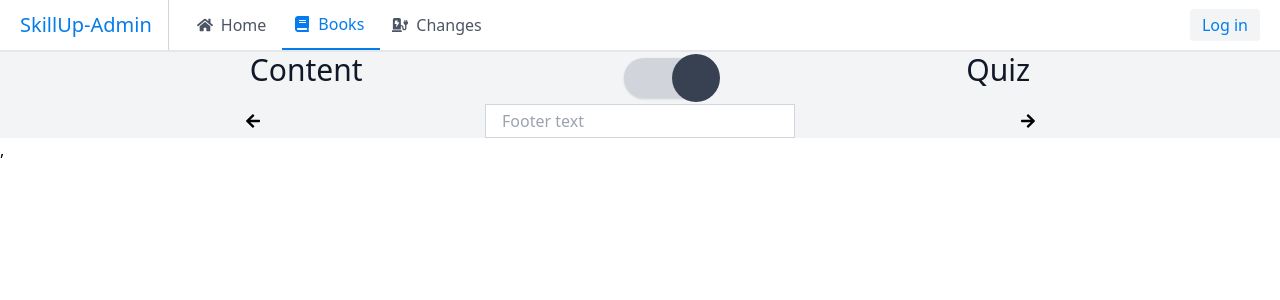
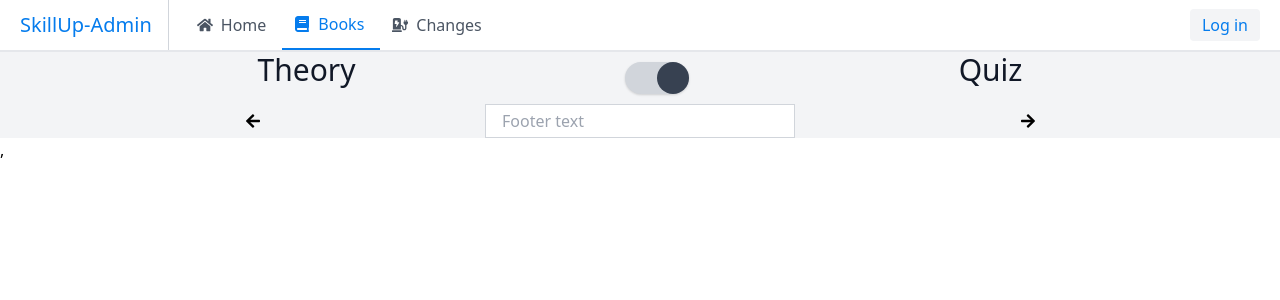
Before and after one commit to OSC-2020/skill-up-backend, a React (Create React App) app in the folder skillup-admin/: page /books/chapter-detail/1 in a window 1280 px wide. Both pictures are taken after a click on the button "Add content". Shown: the top 300 px of the page. Built offline with nearby package versions, Linux system fonts and the light colour scheme; no server answers.

Commit message:
Toggle switch size configuration.

```diff
--- a/skillup-admin/src/components/books/chapter-detail/PageTypeSelector.component.tsx
+++ b/skillup-admin/src/components/books/chapter-detail/PageTypeSelector.component.tsx
@@ -7,8 +7,8 @@ interface Props {
 export const PageTypeSelector = (props: Props) => {
     return (
         <main className="flex justify-evenly items-center">
-            <h2 className="sm:text-3xl text-2xl font-medium title-font mb-4 text-gray-900 pr-8">Content</h2>
-            <ToggleSwitch onSwitchCallback={(val) => console.log(val)} initialVal={false} />
+            <h2 className="sm:text-3xl text-2xl font-medium title-font mb-4 text-gray-900 pr-8">Theory</h2>
+            <ToggleSwitch onSwitchCallback={(val) => console.log(val)} initialVal={false} size="md"/>
             <h2 className="sm:text-3xl text-2xl font-medium title-font mb-4 text-gray-900 pl-8">Quiz</h2>
         </main>
     )
--- a/skillup-admin/src/components/shared/ToggleSwitch.component.tsx
+++ b/skillup-admin/src/components/shared/ToggleSwitch.component.tsx
@@ -4,13 +4,26 @@ interface Props {
     valueSetColor?: string;
     valueUnSetColor?: string;
     bgColor?: string;
+    size?: 'lg' | 'md' | 'sm';
     onSwitchCallback: (isOn: boolean) => void;
     initialVal: boolean;
+
 }
 
 export const ToggleSwitch = (props: Props) => {
     const [isSet, setIsSet] = useState(props.initialVal || false);
-
+    const size = props.size || 'md';
+    let btnWidth = 16, circleWidth = 8;
+    switch (size) {
+        case 'lg':
+            btnWidth = 20;
+            circleWidth = 10;
+            break;
+        case 'sm':
+            btnWidth = 12;
+            circleWidth = 6;
+            break;
+    }
     function toggleTheme() {
         setIsSet(!isSet);
     }
@@ -19,13 +32,13 @@ export const ToggleSwitch = (props: Props) => {
         props.onSwitchCallback(isSet);
     }, [isSet, props])
 
-    let toggleCircleCss = `w-12 h-12 relative rounded-full transition duration-500 transform p-1 text-white`;
+    let toggleCircleCss = `w-${circleWidth} h-${circleWidth} relative rounded-full transition duration-500 transform p-1 text-white`;
     if (isSet) {
-        toggleCircleCss = `${toggleCircleCss} ${props.valueSetColor || "bg-green-400"} -translate-x-2`;
+        toggleCircleCss = `${toggleCircleCss} ${props.valueSetColor || "bg-green-400"}`;
     } else {
         toggleCircleCss = `${toggleCircleCss} ${props.valueSetColor || "bg-gray-700"} translate-x-full`;
     }
-    const btnCss = `w-20 h-10 rounded-full ${props.bgColor || "bg-gray-300"} flex items-center transition duration-300 focus:outline-none shadow`
+    const btnCss = `w-${btnWidth} h-${circleWidth} rounded-full ${props.bgColor || "bg-gray-300"} flex items-center transition duration-300 focus:outline-none shadow`
     return (
         <button
             className={btnCss} onClick={toggleTheme}>
```
